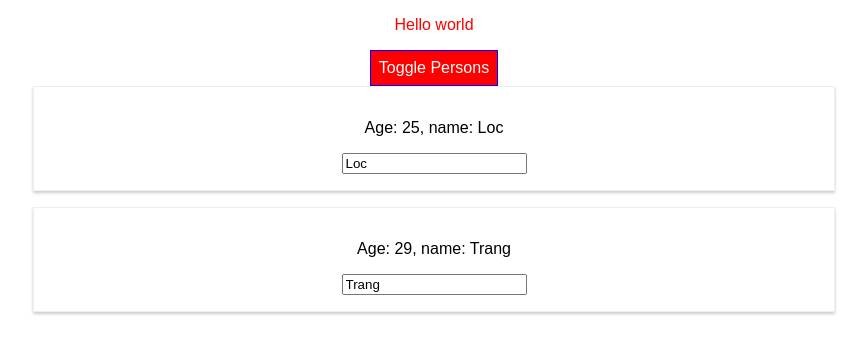
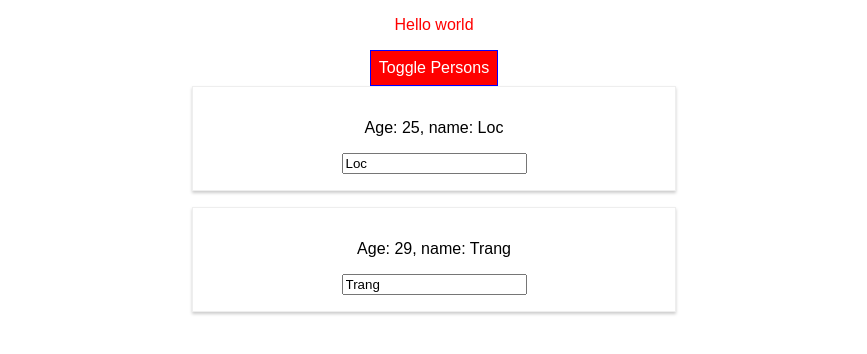
Before and after one commit to MrNocTV/LearningReact, a React (Create React App) app: page / in a window 1280 px wide. Both pictures are taken after a click on the button "Toggle Persons". Shown: the top 354 px of the page, without its empty margins (206-1073 px from the left). Built offline with nearby package versions, Linux system fonts and the light colour scheme.

Commit message:
medium query with radium

```diff
--- a/src/App.js
+++ b/src/App.js
@@ -1,7 +1,7 @@
 import React, { Component } from "react";
 import Person from './Person/Person';
 import './App.css';
-import Radium from 'radium';
+import Radium, { StyleRoot } from 'radium';
 
 class App extends Component {
 
@@ -92,11 +92,13 @@
         }
 
         return (
+            <StyleRoot>
             <div className="App">
                 <p className={classes.join(' ')}>Hello world</p>
                 <button style={style} onClick={this.togglePersonsHandler}>Toggle Persons</button>
                 {persons}
             </div>
+            </StyleRoot>
         );
     }
 }
--- a/src/Person/Person.js
+++ b/src/Person/Person.js
@@ -3,8 +3,14 @@
 import './Person.css'
 
 const person = (props) => {
+    const style = {
+        '@media (min-width: 500px)': {
+            width: '450px'
+        }
+    }
+
     return (
-        <div className="Person">
+        <div className="Person" style={style}>
             <p onClick={props.click}>Age: {props.age}, name: {props.name}</p>
             <input type="text" onChange={props.change} value={props.name} />
         </div>
```
